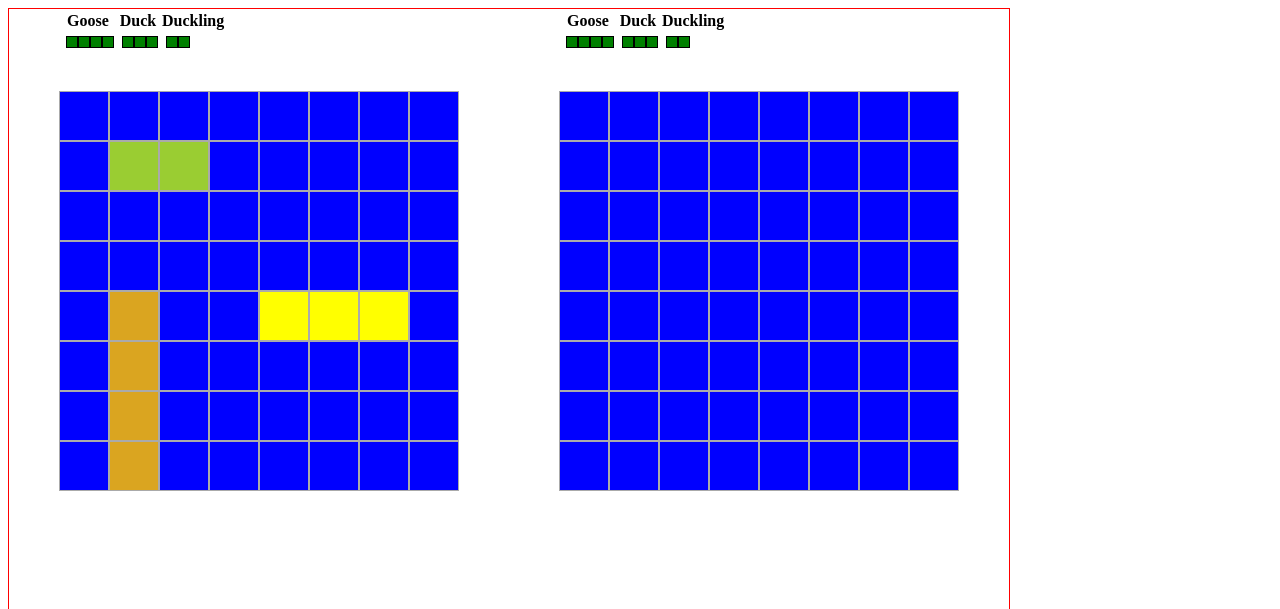
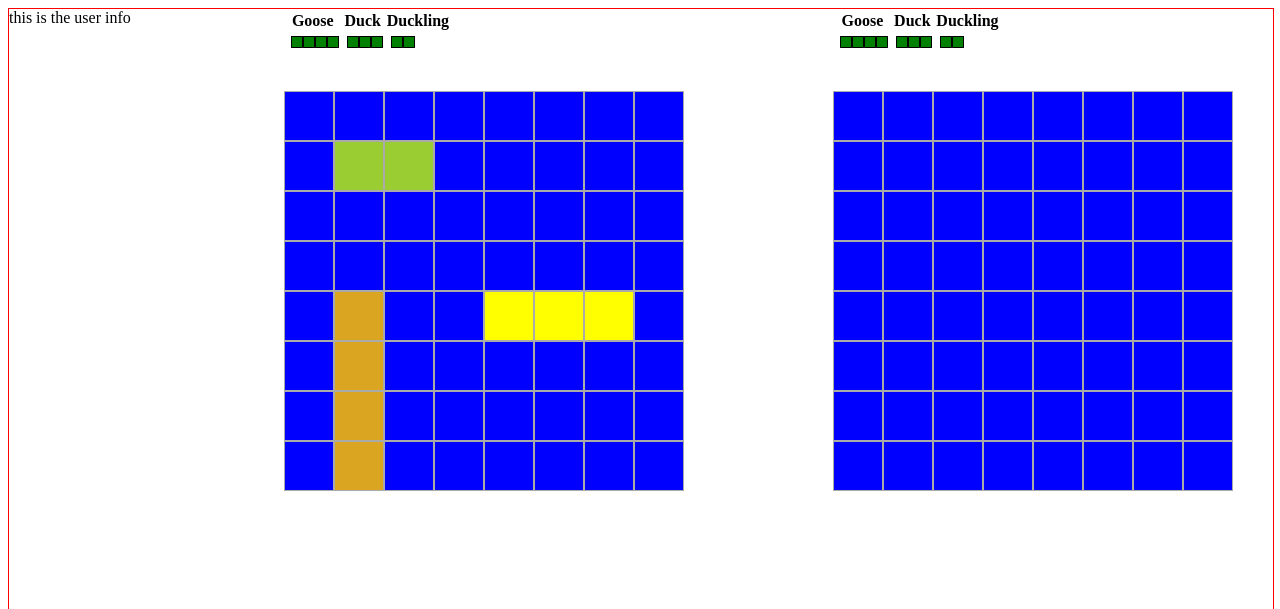
Before and after one commit to chmccc/battledux, a React app: page / in a window 1280 px wide. Shown: the top 609 px of the page. Built offline with nearby package versions, Linux system fonts and the light colour scheme.

Commit message:
working on user info

```diff
--- a/src/components/App.js
+++ b/src/components/App.js
@@ -1,7 +1,8 @@
 import React, { Component } from 'react';
 import { connect } from 'react-redux';
 import { bindActionCreators } from 'redux';
-import Ducks from './Ducks';
+import Ducks from './Ducks.jsx';
+import UserInfo from './userInfo.jsx';
 // import { playerFire } from '../actions/actions';
 import * as actionCreators from '../actions/actions';
 
@@ -35,6 +36,7 @@ class App extends Component {
         <div id="grids-container">
           <div id="player-duck-counter"><Ducks duckHealth={this.props.userDuckHealth} /></div>
           <div id="comp-duck-counter"><Ducks duckHealth={this.props.compDuckHealth} /></div>
+          <div id="user-info"><UserInfo /></div>
           <div id="player-grid"><Grid shipsArr={this.props.playerBoard.ducksBoard} hitMissArr={this.props.playerBoard.hitsAndMissesBoard} cpu={false} /></div>
           <div id="cpu-grid"><Grid handleCellClick={this.handleCellClick} shipsArr={this.props.compBoard.ducksBoard} hitMissArr={this.props.compBoard.hitsAndMissesBoard} cpu={true} /></div>
         </div>
--- /dev/null
+++ b/src/components/userInfo.jsx
@@ -0,0 +1,12 @@
+import React from 'react';
+
+const UserInfo = (props) => {
+
+  return (
+    <div>
+      this is the user info
+    </div>
+  );
+};
+
+export default UserInfo;
--- a/src/styles.css
+++ b/src/styles.css
@@ -7,29 +7,34 @@
 
 #grids-container{
   display:grid;
-  width:1000px;
+  width:100%;
   height:600px;
   /* grid-template-columns: [first] 40px [line2] 50px [line3] auto [col4-start] 50px [five] 40px [end]; */
-  grid-template-columns: 5fr 40fr 10fr 40fr 5fr;
+  grid-template-columns: 20fr 5fr 40fr 10fr 40fr;
   grid-template-rows: 15fr 80fr 15fr;
   border:1px solid red;
 }
 
+#user-info {
+  grid-column: 1;
+  grid-row: 1;
+}
+
 #player-duck-counter{
-  grid-column: 2;
+  grid-column: 3;
   grid-row: 1;
 }
 #player-grid{
-  grid-column: 2;
+  grid-column: 3;
   grid-row: 2;
 }
 
 #comp-duck-counter{
-  grid-column: 4;
+  grid-column: 5;
   grid-row: 1;
 }
 #cpu-grid{
-  grid-column: 4;
+  grid-column: 5;
   grid-row: 2;
 }
 
```
Also changed, not shown: src/components/Ducks.jsx (renamed from src/components/Ducks.js).
